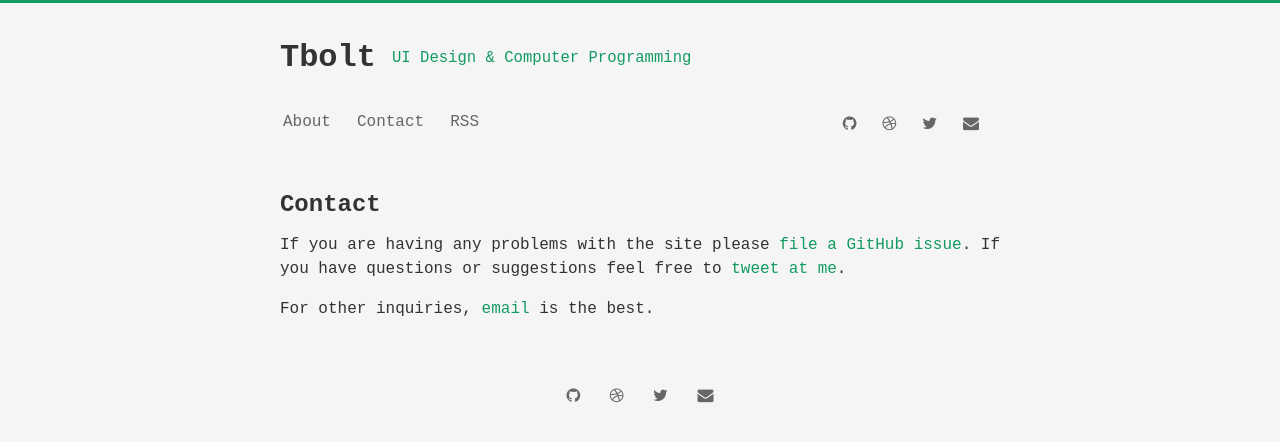
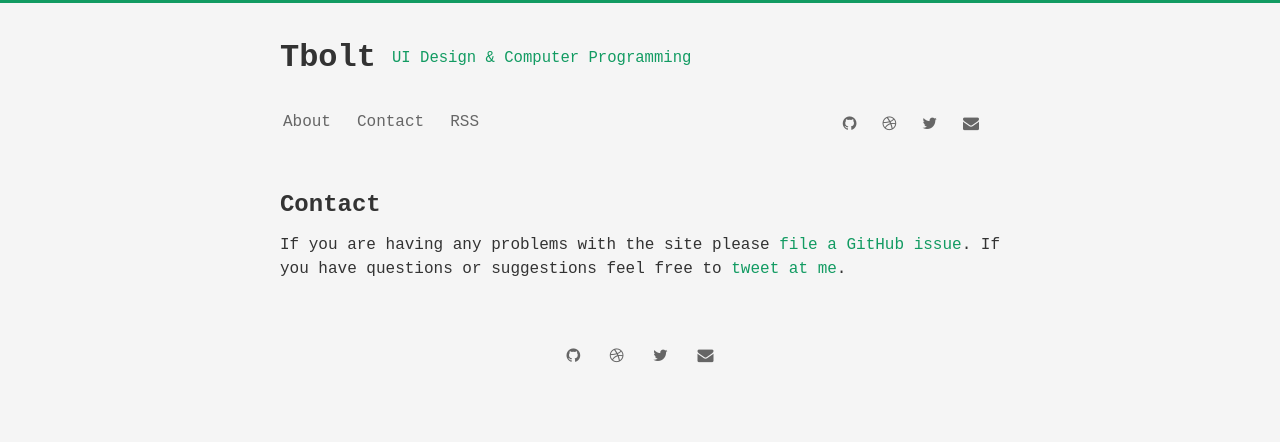
Before and after one commit to tbolt/tbolt.space, a Jekyll site: the page built from contact.md, in a window 1280 px wide. Shown: the top 442 px of the page. Built offline with Jekyll 4.4.1, drawn with Linux system fonts in a browser that asks for light colours; some web fonts are replaced.

Commit message:
remove email

```diff
--- a/contact.md
+++ b/contact.md
@@ -4,5 +4,3 @@ title: Contact
 ---
 
 If you are having any problems with the site please [file a GitHub issue](https://github.com/tbolt/tbolt-site/issues/new). If you have questions or suggestions feel free to [tweet at me](https://twitter.com/intent/tweet?screen_name=tbolt).
-
-For other inquiries, [email](mailto:tybolt@gmail.com) is the best.
```
